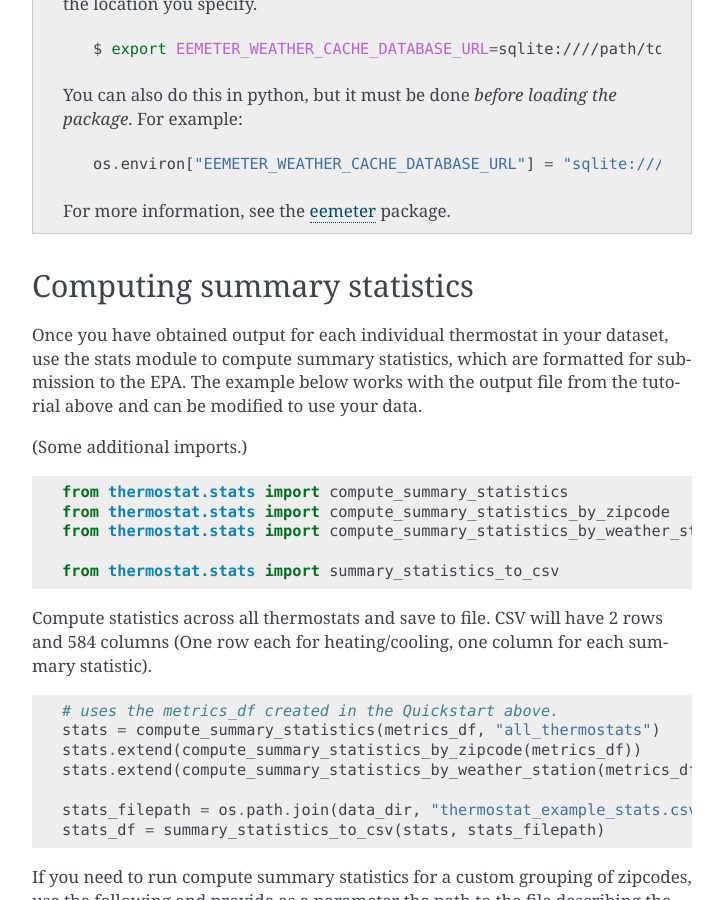
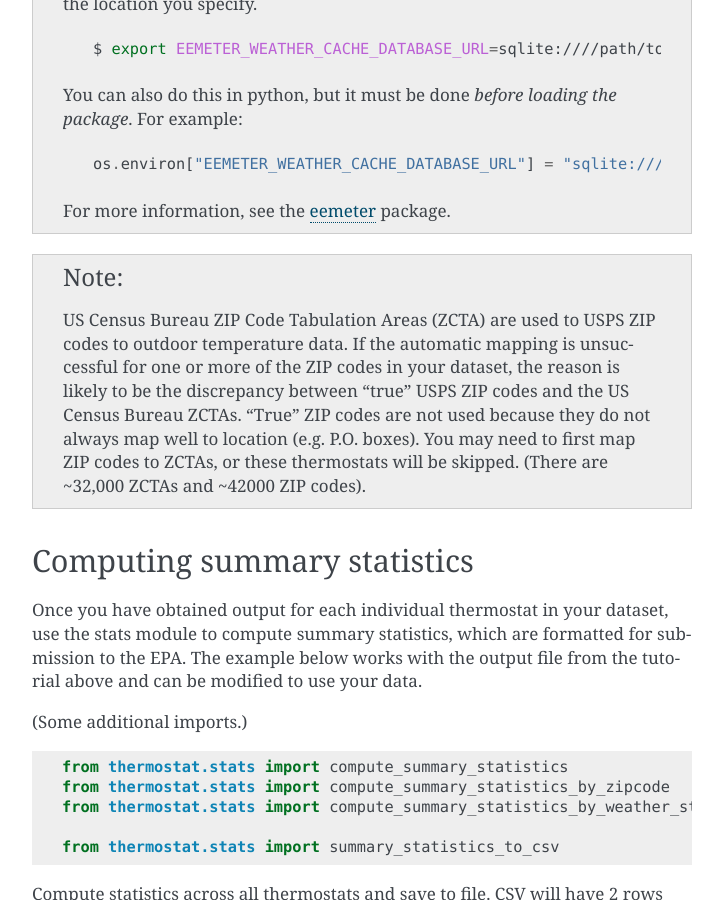
Before and after one commit to EPAENERGYSTAR/epathermostat, a Sphinx documentation site: the page built from docs/tutorial.rst, in a window 1280 px wide and 900 px high, scrolled down 1885 px. Shown: the whole window, without its empty margins (388-1111 px from the left). Built offline with Sphinx 7.4.7, drawn with Linux system fonts in a browser that asks for light colours.

```diff
--- a/docs/conf.py
+++ b/docs/conf.py
@@ -84,7 +84,7 @@ author = u'The Impact Lab'
 # The short X.Y version.
 version = '0.2'
 # The full version, including alpha/beta/rc tags.
-release = '0.2.13'
+release = '0.2.14'
 
 # The language for content autogenerated by Sphinx. Refer to documentation
 # for a list of supported languages.
--- a/docs/tutorial.rst
+++ b/docs/tutorial.rst
@@ -102,6 +102,17 @@ See :ref:`thermostat-output` for more detailed file format information.
 
     For more information, see the `eemeter <http://eemeter.readthedocs.org/en/latest/tutorial.html#caching-weather-data>`_
     package.
+
+.. note::
+
+    US Census Bureau ZIP Code Tabulation Areas (ZCTA) are used to USPS ZIP
+    codes to outdoor temperature data. If the automatic mapping is unsuccessful
+    for one or more of the ZIP codes in your dataset, the reason is likely to
+    be the discrepancy between "true" USPS ZIP codes and the US Census Bureau
+    ZCTAs. "True" ZIP codes are not used because they do not always map well to
+    location (e.g. P.O. boxes). You may need to first map ZIP codes to ZCTAs,
+    or these thermostats will be skipped. (There are ~32,000 ZCTAs and ~42000
+    ZIP codes).
 
 
 Computing summary statistics
--- a/thermostat/__init__.py
+++ b/thermostat/__init__.py
@@ -1,4 +1,4 @@
-VERSION = (0, 2, 13)
+VERSION = (0, 2, 14)
 
 def get_version():
     return '{}.{}.{}'.format(VERSION[0], VERSION[1], VERSION[2])
```
Also changed, not shown: other parts of docs/tutorial.rst (+1 -1 lines).
